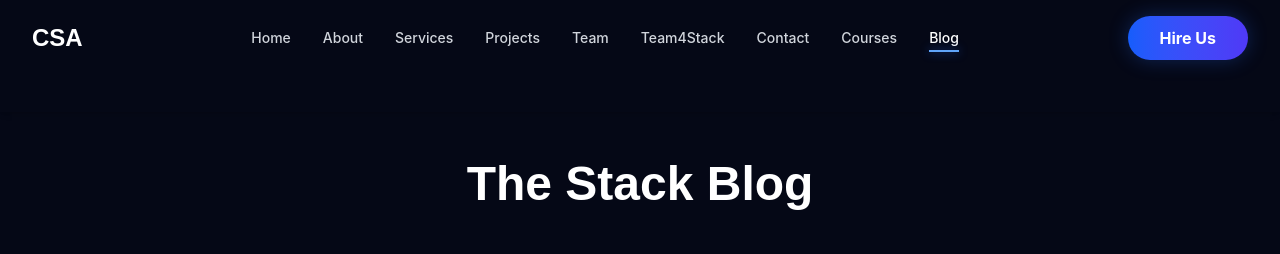
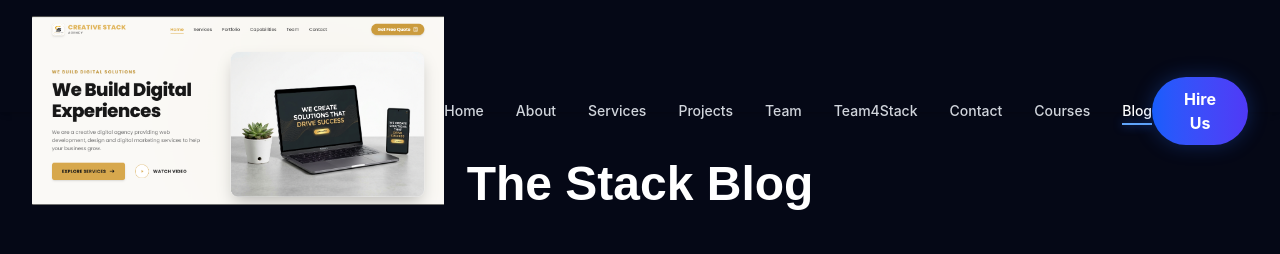
Before and after one commit to Aftab272/CSA, a React (Vite) app in the folder creative-stack-agency/frontend/: page /blog in a window 1280 px wide. Shown: the top 254 px of the page. Built offline with nearby package versions, Linux system fonts and the light colour scheme.

Commit message:
submitted

```diff
--- a/creative-stack-agency/frontend/src/components/Footer.tsx
+++ b/creative-stack-agency/frontend/src/components/Footer.tsx
@@ -11,6 +11,7 @@ import {
 } from '@icons-pack/react-simple-icons';
 import { motion, AnimatePresence } from 'motion/react';
 import { socialPlatforms } from '../data/social';
+import logo from '../assets/images/CSA.png';
 
 // Icon mapping helper for Social Icons
 const SocialIcon = ({ name, className }: { name: string; className: string }) => {
@@ -222,10 +223,7 @@ export default function Footer() {
                 {footerData.logoUrl ? (
                   <img loading="lazy" src={footerData.logoUrl} alt="Logo" className="w-12 h-12 rounded-xl object-contain" />
                 ) : (
-                  <>
-                    <div className="w-12 h-12 bg-accent/25 rounded-2xl flex items-center justify-center font-bold text-accent text-lg shadow-[0_0_15px_rgba(0,212,255,0.2)]">CSA</div>
-                    <span className="font-bold text-sm uppercase tracking-wider text-accent font-display">Creative Stack</span>
-                  </>
+                  <img loading="lazy" src={logo} alt="Creative Stack Agency" className="w-16 h-auto object-contain" />
                 )}
               </div>
 
--- a/creative-stack-agency/frontend/src/components/Navbar.tsx
+++ b/creative-stack-agency/frontend/src/components/Navbar.tsx
@@ -2,6 +2,7 @@ import { useState, useEffect, type MouseEvent } from 'react';
 import { Menu, X } from 'lucide-react';
 import { motion, AnimatePresence } from 'motion/react';
 import { Link, useLocation, useNavigate } from 'react-router-dom';
+import logo from '../assets/images/CSA.png';
 
 const menuItems = [
   { label: 'Home', to: '/', kind: 'section', sectionId: 'home' },
@@ -96,8 +97,8 @@ export default function Navbar() {
     <>
       <nav className={`fixed top-0 left-0 right-0 z-50 transition-all duration-500 font-sans px-4 md:px-8 py-4 ${isScrolled ? 'bg-primary/80 backdrop-blur-xl border-b border-white/10 shadow-[0_4px_30px_rgba(0,0,0,0.1)]' : 'bg-transparent'}`}>
         <div className="flex items-center justify-between">
-          <Link to="/" className="text-white text-xl md:text-2xl font-bold font-display hover:text-accent transition duration-300">
-            CSA
+          <Link to="/" className="flex items-center hover:opacity-80 transition duration-300">
+            <img src={logo} alt="Creative Stack Agency" className="h-10 md:h-12 w-auto object-contain" />
           </Link>
 
           {/* Desktop Menu */}
```
